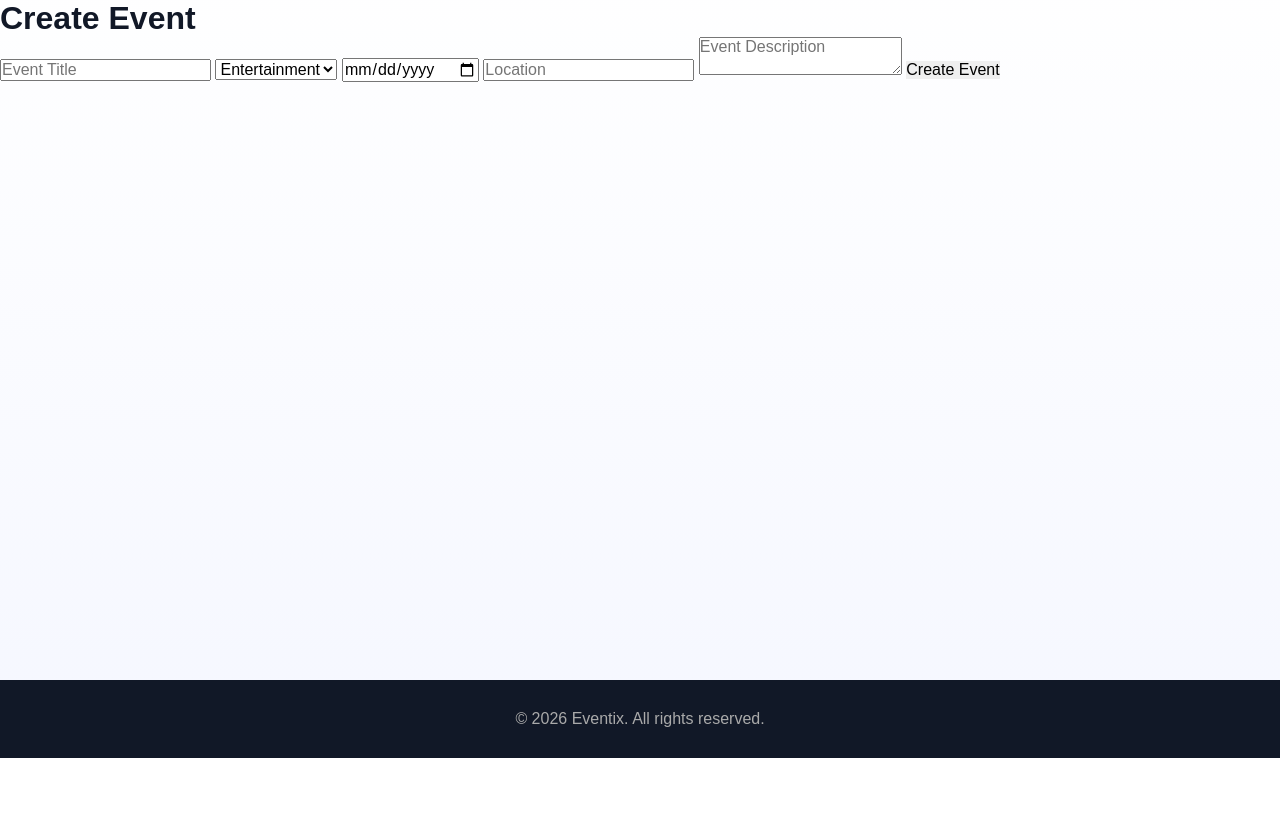
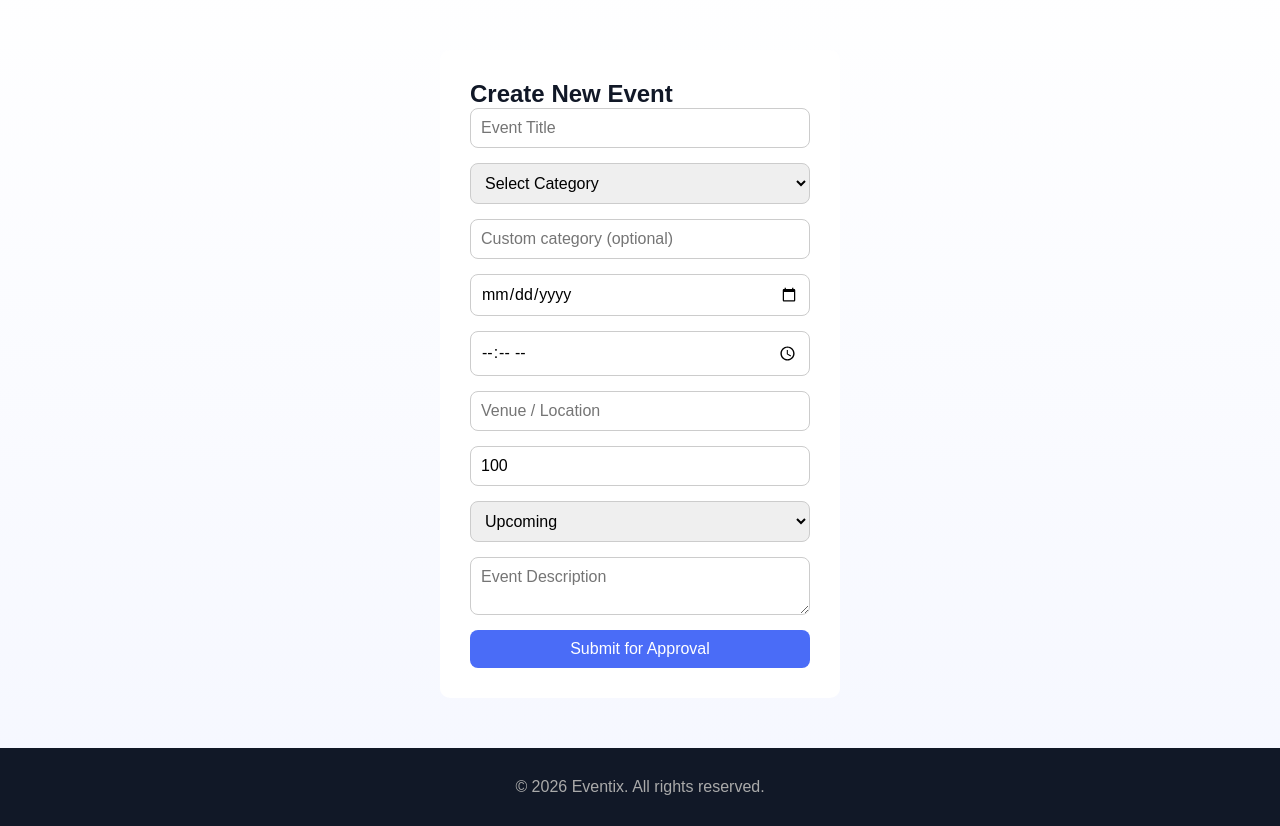
Before and after one commit to nishant-b-bit/AI39-C--Group-7-College_Event_Management_System, a Flask app: template app/Templates/create_events.html in a window 1280 px wide. Shown: the part 71-897 px from the top of the page. Before the commit the page ends 829 px from the top, so only its background shows below. Run offline with Flask 3, Linux system fonts and the light colour scheme; the template is opened without the code that fills it, so the values that code supplies are empty.

Commit message:
updated the code

```diff
--- a/app/Templates/create_events.html
+++ b/app/Templates/create_events.html
@@ -1,32 +1,41 @@
-{% extends 'common/base.html' %}
-
+{% extends "common/base.html" %}
 {% block title %}Create Event{% endblock %}
 
+{% block extra_css %}
+<link rel="stylesheet" href="{{ url_for('static', filename='css/create_events.css') }}">
+{% endblock %}
+
 {% block content %}
+<div class="create-container">
+    <h2>Create New Event</h2>
 
-<div class="create-container">
+    {% with messages = get_flashed_messages(with_categories=true) %}
+      {% for category, message in messages %}
+        <div class="alert alert-{{ category }}">{{ message }}</div>
+      {% endfor %}
+    {% endwith %}
 
-    <h1>Create Event</h1>
-
-    <form method="POST">
-
-        <input type="text" name="title" placeholder="Event Title" required>
-
-        <select name="genre">
-            <option value="Entertainment">Entertainment</option>
-            <option value="Sports">Sports</option>
+    <form method="POST" action="{{ url_for('auth.create_events') }}">
+        <input  type="text"   name="title"       placeholder="Event Title"    required>
+        <select name="category_id">
+            <option value="">Select Category</option>
+            {% for category in categories %}
+            <option value="{{ category.id }}">{{ category.name }}</option>
+            {% endfor %}
         </select>
-
-        <input type="date" name="date" required>
-
-        <input type="text" name="location" placeholder="Location" required>
-
-        <textarea name="description" placeholder="Event Description"></textarea>
-
-        <button type="submit">Create Event</button>
-
+        <input  type="text"   name="genre"       placeholder="Custom category (optional)">
+        <input  type="date"   name="date"        required>
+        <input  type="time"   name="time">
+        <input  type="text"   name="location"    placeholder="Venue / Location" required>
+        <input  type="number" name="capacity"    placeholder="Capacity" min="1" value="100">
+        <select name="event_status">
+            <option value="upcoming">Upcoming</option>
+            <option value="ongoing">Ongoing</option>
+            <option value="completed">Completed</option>
+            <option value="cancelled">Cancelled</option>
+        </select>
+        <textarea             name="description" placeholder="Event Description"></textarea>
+        <button type="submit" class="submit-btn">Submit for Approval</button>
     </form>
-
 </div>
-
 {% endblock %}
```
